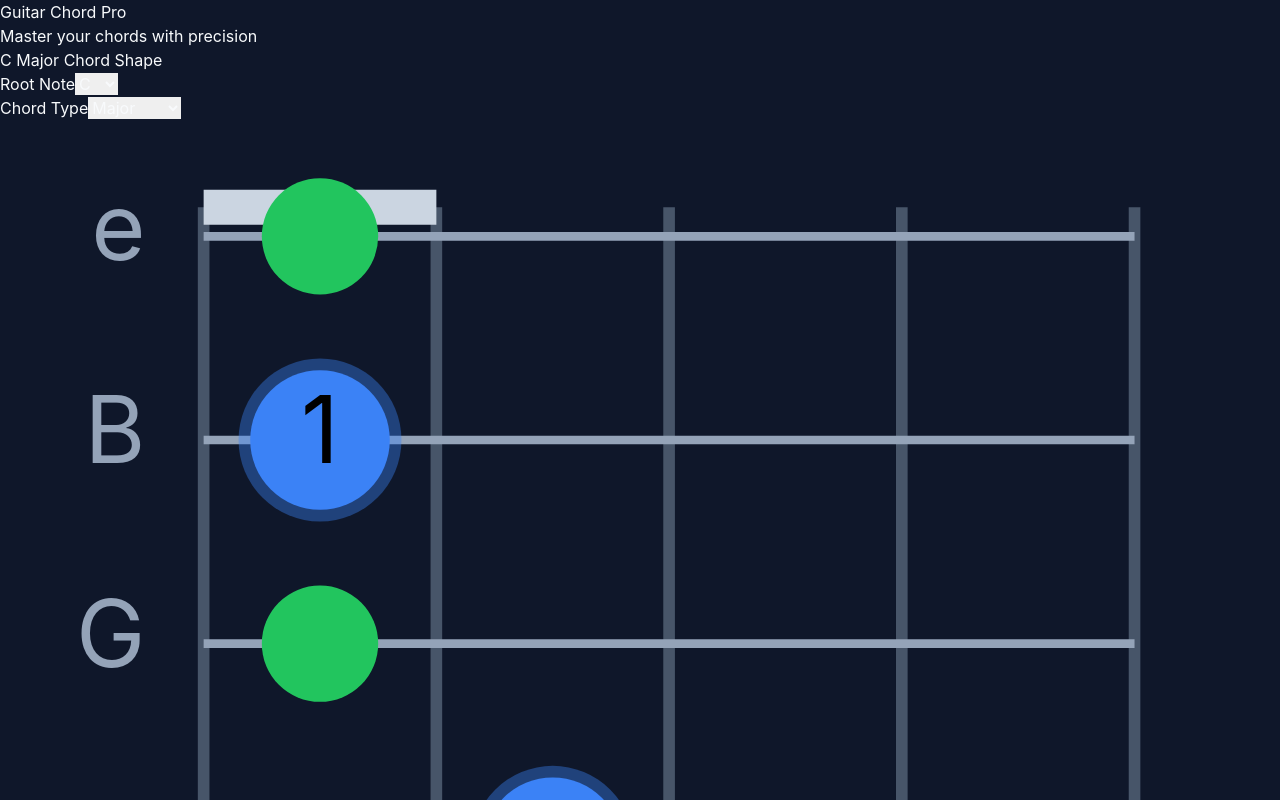
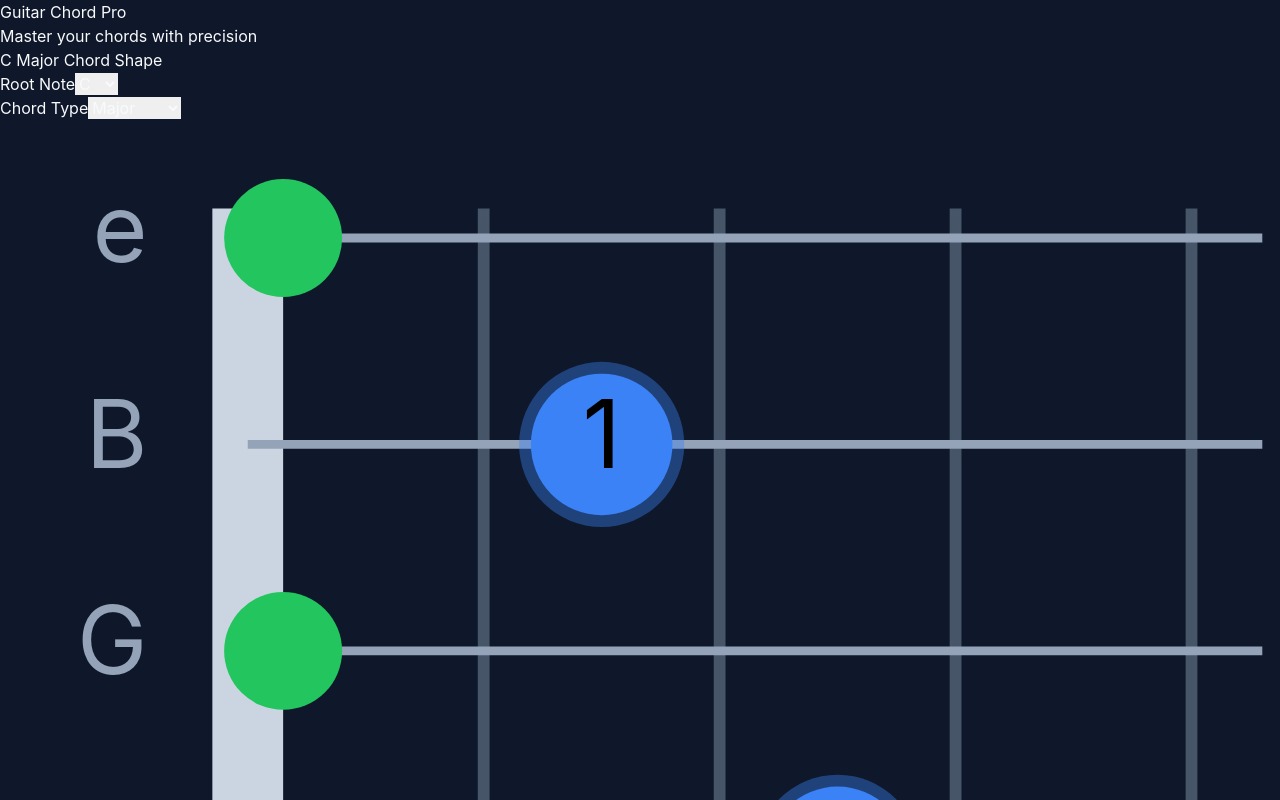
Before and after one commit to matt-dylan/guitar-chord-app, a React (Vite) app: page / in a window 1280 px wide. Shown: the top 800 px of the page. Built offline with nearby package versions, Linux system fonts and the light colour scheme.

Commit message:
Move nut bar to vertical position on left side of fretboard

```diff
--- a/src/components/Fretboard.jsx
+++ b/src/components/Fretboard.jsx
@@ -89,16 +89,18 @@ const Fretboard = ({ frets, barre, dbFingers }) => {
   const fingerNumbers = mappedFingers || calculateFingerNumbers(frets, barreInfo);
 
   const DISPLAY_FRET_COUNT = 4;
+  const NUT_WIDTH = 12;
 
-  const MARGIN_LEFT = 35;
+  const MARGIN_LEFT = 30;
+  const NUT_X = MARGIN_LEFT + NUT_WIDTH;
   const MARGIN_TOP = 20;
   const FRET_WIDTH = 40;
   const STRING_HEIGHT = 35;
-  const GRID_WIDTH = DISPLAY_FRET_COUNT * FRET_WIDTH;
+  const GRID_WIDTH = NUT_WIDTH + DISPLAY_FRET_COUNT * FRET_WIDTH;
   const GRID_HEIGHT = (STRINGS_COUNT - 1) * STRING_HEIGHT;
 
-  const viewWidth = MARGIN_LEFT + GRID_WIDTH + 25;
-  const viewHeight = MARGIN_TOP + GRID_HEIGHT + 60;
+  const viewWidth = MARGIN_LEFT + GRID_WIDTH + 15;
+  const viewHeight = MARGIN_TOP + GRID_HEIGHT + 45;
 
   return (
     <div className="w-full bg-slate-900 p-4 rounded-xl shadow-2xl overflow-hidden">
@@ -111,27 +113,27 @@ const Fretboard = ({ frets, barre, dbFingers }) => {
         {[...Array(DISPLAY_FRET_COUNT + 1)].map((_, i) => (
           <line
             key={`fret-v-${i}`}
-            x1={MARGIN_LEFT + i * FRET_WIDTH}
+            x1={NUT_X + (i + 1) * FRET_WIDTH}
             y1={MARGIN_TOP - 5}
-            x2={MARGIN_LEFT + i * FRET_WIDTH}
+            x2={NUT_X + (i + 1) * FRET_WIDTH}
             y2={MARGIN_TOP + GRID_HEIGHT + 5}
             stroke="#475569"
             strokeWidth="2"
           />
         ))}
 
-        {/* Nut (Thick line at fret 0) */}
-        <line x1={MARGIN_LEFT} y1={MARGIN_TOP - 5} x2={MARGIN_LEFT + FRET_WIDTH} y2={MARGIN_TOP - 5} stroke="#cbd5e1" strokeWidth="6" />
+        {/* Nut (Thick vertical bar at fret 0) */}
+        <line x1={NUT_X} y1={MARGIN_TOP - 5} x2={NUT_X} y2={MARGIN_TOP + GRID_HEIGHT + 5} stroke="#cbd5e1" strokeWidth={NUT_WIDTH} />
 
         {/* Strings (Horizontal) */}
         {[...Array(STRINGS_COUNT)].map((_, i) => {
           const y = MARGIN_TOP + i * STRING_HEIGHT;
           return (
             <g key={`string-${i}`}>
-              <text x={MARGIN_LEFT - 10} y={y + 4} textAnchor="end" fill="#94a3b8" className="text-xs font-bold uppercase">
+              <text x={MARGIN_LEFT - 5} y={y + 4} textAnchor="end" fill="#94a3b8" className="text-xs font-bold uppercase">
                 {STRING_NAMES[i]}
               </text>
-              <line x1={MARGIN_LEFT} y1={y} x2={MARGIN_LEFT + GRID_WIDTH} y2={y} stroke="#94a3b8" strokeWidth="1.5" />
+              <line x1={NUT_X} y1={y} x2={NUT_X + GRID_WIDTH} y2={y} stroke="#94a3b8" strokeWidth="1.5" />
             </g>
           );
         })}
@@ -155,13 +157,13 @@ const Fretboard = ({ frets, barre, dbFingers }) => {
           const y = MARGIN_TOP + stringIndex * STRING_HEIGHT;
 
           if (fret === -1 || fret === null || fret === undefined) {
-            return <text key={`m-${stringIndex}`} x={MARGIN_LEFT - 15} y={y + 4} textAnchor="end" fill="#ef4444" className="font-bold">×</text>;
+            return <text key={`m-${stringIndex}`} x={NUT_X - NUT_WIDTH / 2 - 5} y={y + 4} textAnchor="end" fill="#ef4444" className="font-bold">×</text>;
           }
           if (fret === 0) {
-            return <circle key={`o-${stringIndex}`} cx={MARGIN_LEFT + FRET_WIDTH / 2} cy={y} r={10} fill="#22c55e" />;
+            return <circle key={`o-${stringIndex}`} cx={NUT_X + NUT_WIDTH / 2} cy={y} r={10} fill="#22c55e" />;
           }
           if (fret > 0) {
-            const x = MARGIN_LEFT + fret * FRET_WIDTH - (FRET_WIDTH / 2);
+            const x = NUT_X + (fret + 1) * FRET_WIDTH - (FRET_WIDTH / 2);
             return (
               <g key={`f-${stringIndex}`}>
                 <circle cx={x} cy={y} r={14} fill="#3b82f6" opacity="0.4" />
@@ -181,7 +183,7 @@ const Fretboard = ({ frets, barre, dbFingers }) => {
         {[...Array(DISPLAY_FRET_COUNT)].map((_, i) => (
           <text
             key={`fn-${i}`}
-            x={MARGIN_LEFT + (i + 1) * FRET_WIDTH - (FRET_WIDTH / 2)}
+            x={NUT_X + (i + 1) * FRET_WIDTH + FRET_WIDTH / 2}
             y={MARGIN_TOP + GRID_HEIGHT + 25}
             textAnchor="middle"
             fill="#64748b"
```
